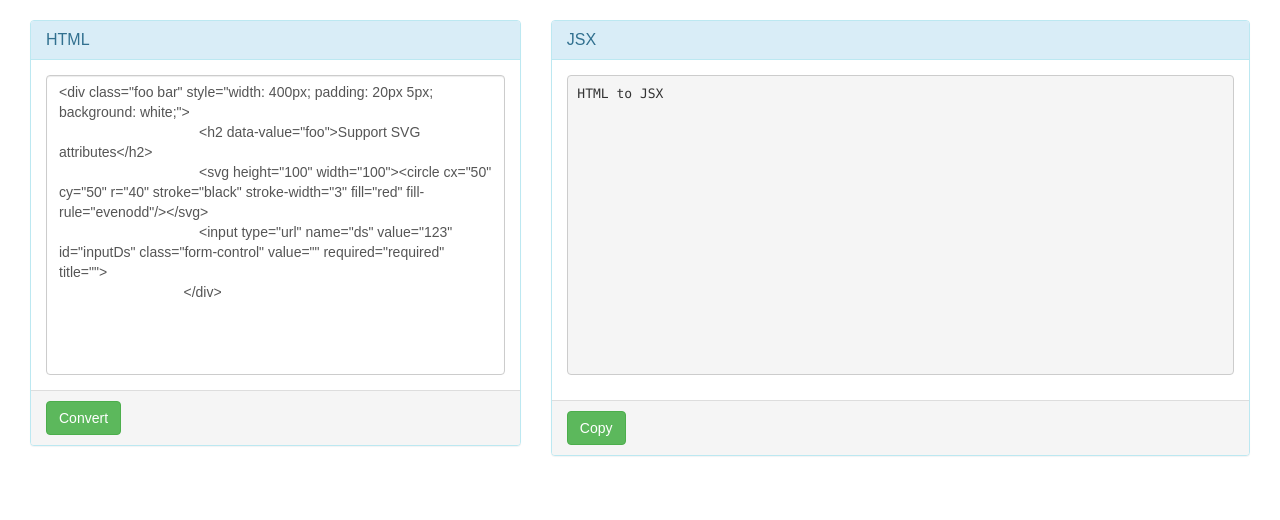
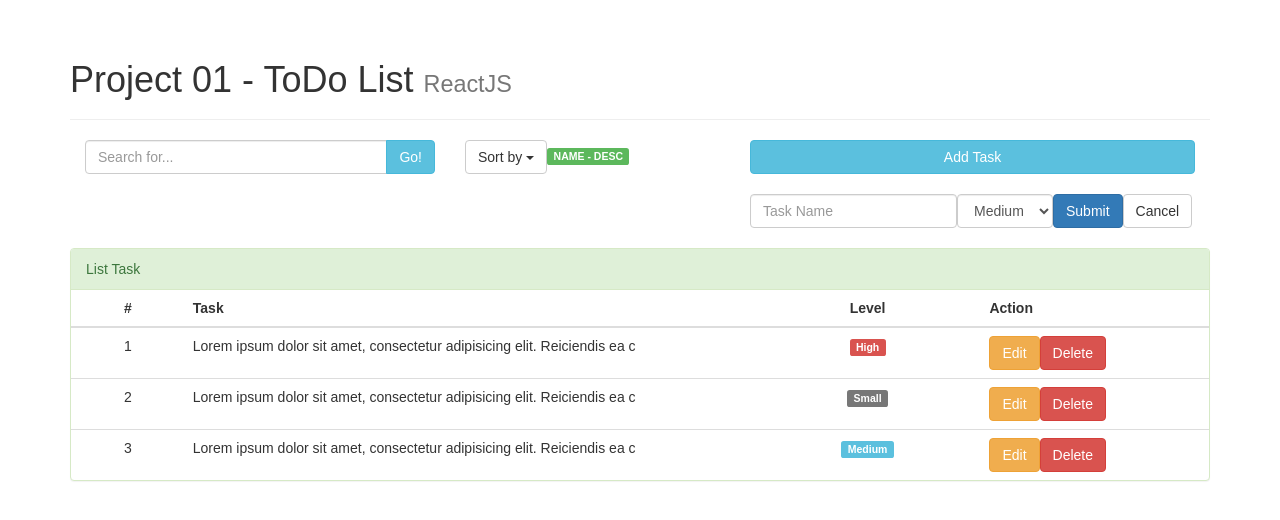
Before and after one commit to dctien/Todolist, a React (Create React App) app: page / in a window 1280 px wide. Shown: the top 520 px of the page. Built offline with nearby package versions, Linux system fonts and the light colour scheme.

Commit message:
edit html todolist

```diff
--- a/public/index.html
+++ b/public/index.html
@@ -26,13 +26,10 @@
 </head>
 
 <body>
-    <noscript>
-        You need to enable JavaScript to run this app.
-    </noscript>
+  <div class="container" id="root">
+	</div>
 
-    <div class="container-fluid">
-        <div id="root"></div>
-    </div>
+
 	<!--
 		This HTML file is a template.
 		If you open it directly in the browser, you will see an empty page.
@@ -43,13 +40,10 @@
 		To begin the development, run `npm start` or `yarn start`.
 		To create a production bundle, use `npm run build` or `yarn build`.
 	-->
-    <script src="%PUBLIC_URL%/js/jquery.min.js"></script>
+	<!-- jQuery (necessary for Bootstrap's JavaScript plugins) -->
+	<script src="js/jquery.min.js"></script>
 	<!-- Include all compiled plugins (below), or include individual files as needed -->
-    <script src="%PUBLIC_URL%/js/bootstrap.min.js"></script>
-    <script src="%PUBLIC_URL%/js/clipboard.min.js"></script>
-    <script type="text/javasript">
-      var clipboard = new Clipboard('button.clipboard');
-    </script>
+	<script src="js/bootstrap.min.js"></script>
 
 </body>
 
--- a/src/App.js
+++ b/src/App.js
@@ -1,91 +1,116 @@
-import React, { Component } from 'react';
-import {CopyToClipboard} from 'react-copy-to-clipboard';
+import React, { Component } from 'react'
 
-const HTMLtoJSX = require('@tsuyoshiwada/htmltojsx');
-
-class App extends Component {
-    constructor(props) {
-        super(props);
-
-        this.state = {
-            input   :
-	            `<div class="foo bar" style="width: 400px; padding: 20px 5px; background: white;">
-				    <h2 data-value="foo">Support SVG attributes</h2>
-				    <svg height="100" width="100"><circle cx="50" cy="50" r="40" stroke="black" stroke-width="3" fill="red" fill-rule="evenodd"/></svg>
-				    <input type="url" name="ds" value="123" id="inputDs" class="form-control" value="" required="required" title="">
-				</div>`
-			,
-        	output  : 'HTML to JSX',
-        	value: '',
-    		copied: false
-
-        };
-
-        this.handleChange = this.handleChange.bind(this);
-        this.handleConvert = this.handleConvert.bind(this);
-    }
-
-    handleConvert(){
-    	const converter = new HTMLtoJSX({
-	  		createClass: false, // default `true`
-	  		indent: '  ',       // default `'  '`
-		});
-
-    	this.setState({
-			output: converter.convert(this.state.input)
-		});
-    }
-
-    handleChange(event) {
-        const target = event.target;    // input selectbox
-        const value  = target.type === 'checkbox' ? target.checked : target.value;
-        const name   = target.name;
-
-        this.setState({
-            [name]: value
-        });
-    }
-
+export default class App extends Component {
 	render() {
-    	let {input, output} = this.state;
-    	let style = (this.state.copied === true) ? { 'background-color': '#EFF7B3'} : null;
 		return (
-
-
 			<div className="row">
-                <div className="col-xs-5 col-sm-5 col-md-5 col-lg-5">
-	                <div className="panel panel-info">
-	                    <div className="panel-heading">
-	                        <h3 className="panel-title">HTML</h3>
+				{/* TITLE : START */}
+				<div className="page-header">
+				<h1>Project 01 - ToDo List <small>ReactJS</small></h1>
 				</div>
-	                    <div className="panel-body">
-	                        <textarea value={input} onChange={this.handleChange} name="input" id="input" className="form-control" rows="3" required="required"></textarea>
-	                    </div>
-						<div className="panel-footer">
-							<button onClick={this.handleConvert} type="button" className="btn btn-success">Convert</button>
+				{/* TITLE : END */}
+				{/* CONTROL (SEARCH + SORT + ADD) : START */}
+				<div className="row">
+				{/* SEARCH : START */}
+				<div className="col-xs-4 col-sm-4 col-md-4 col-lg-4">
+				<div className="input-group">
+					<input type="text" className="form-control" ref="search" placeholder="Search for..." />
+					<span className="input-group-btn">
+					<button className="btn btn-info" type="button">Go!</button>
+					</span>
 				</div>
 				</div>
-	            </div>
-
-	            <div className="col-xs-7 col-sm-7 col-md-7 col-lg-7">
-	                <div className="panel panel-info">
-	                    <div className="panel-heading">
-	                        <h3 className="panel-title">JSX</h3>
-	                    </div>
-	                    <div className="panel-body">
-	                        <pre style={style}>{output}</pre>
-	                    </div>
-	                    <div className="panel-footer">
-	                    	<CopyToClipboard text={this.state.output}
-					          onCopy={() => this.setState({copied: true})}>
-					          <button  type="button" className="btn btn-success">Copy</button>
-					        </CopyToClipboard>
+				{/* SEARCH : END */}
+				{/* SORT : START */}
+				<div className="col-xs-3 col-sm-3 col-md-3 col-lg-3">
+				<div className="dropdown">
+					<button className="btn btn-default dropdown-toggle" type="button" id="dropdownMenu1" data-toggle="dropdown" aria-haspopup="true" aria-expanded="true">
+					Sort by <span className="caret" />
+					</button>
+					<ul className="dropdown-menu" aria-labelledby="dropdownMenu1">
+					<li><a role="button">Name ASC</a></li>
+					<li><a role="button">Name DESC</a></li>
+					<li role="separator" className="divider" />
+					<li><a role="button">Level ASC</a></li>
+					<li><a role="button">Level DESC</a></li>
+					</ul>
+					<span className="label label-success label-medium">NAME - DESC</span>
 				</div>
 				</div>
+				{/* SORT : END */}
+				{/* ADD : START */}
+				<div className="col-xs-5 col-sm-5 col-md-5 col-lg-5">
+				<button type="button" className="btn btn-info btn-block">Add Task</button>
+				</div>
+				{/* ADD : END */}
+				</div>
+				{/* CONTROL (SEARCH + SORT + ADD) : END */}
+				{/* FORM : START */}
+				<div className="row">
+					<div className="col-md-offset-7 col-md-5">
+					<form action method="POST" className="form-inline">
+						<div className="form-group">
+						<label className="sr-only" htmlFor>label</label>
+						<input type="text" className="form-control" placeholder="Task Name" ref="task_name" />
+						</div>
+						<div className="form-group">
+						<label className="sr-only" htmlFor>label</label>
+						<select name="ds" id="inputDs" className="form-control" required="required" ref="task_level">
+							Small
+							<option value={1}>Medium</option>
+							<option value={2}>High</option>
+						</select>
+						</div>
+						<button type="button" className="btn btn-primary">Submit</button>
+						<button type="button" className="btn btn-default">Cancel</button>
+					</form>
 					</div>
 				</div>
-        );
+				{/* FORM : END */}
+				{/* LIST : START */}
+				<div className="panel panel-success">
+					<div className="panel-heading">List Task</div>
+					<table className="table table-hover ">
+					<thead>
+						<tr>
+						<th style={{width: '10%'}} className="text-center">#</th>
+						<th>Task</th>
+						<th style={{width: '20%'}} className="text-center">Level</th>
+						<th style={{width: '20%'}}>Action</th>
+						</tr>
+					</thead>
+					<tbody>
+						<tr>
+						<td className="text-center">1</td>
+						<td>Lorem ipsum dolor sit amet, consectetur adipisicing elit. Reiciendis ea c</td>
+						<td className="text-center"><span className="label label-danger">High</span></td>
+						<td>
+							<button type="button" className="btn btn-warning">Edit</button>
+							<button type="button" className="btn btn-danger">Delete</button>
+						</td>
+						</tr>
+						<tr>
+						<td className="text-center">2</td>
+						<td>Lorem ipsum dolor sit amet, consectetur adipisicing elit. Reiciendis ea c</td>
+						<td className="text-center"><span className="label label-default">Small</span></td>
+						<td>
+							<button type="button" className="btn btn-warning">Edit</button>
+							<button type="button" className="btn btn-danger">Delete</button>
+						</td>
+						</tr>
+						<tr>
+						<td className="text-center">3</td>
+						<td>Lorem ipsum dolor sit amet, consectetur adipisicing elit. Reiciendis ea c</td>
+						<td className="text-center"><span className="label label-info">Medium</span></td>
+						<td>
+							<button type="button" className="btn btn-warning">Edit</button>
+							<button type="button" className="btn btn-danger">Delete</button>
+						</td>
+						</tr>
+					</tbody>
+					</table>
+				</div>
+			</div>
+		)
 	}
 }
-
-export default App;
```
Also changed, not shown: 2 other files (tests, documents, lock files or other folders). Lines whose indentation alone changed are shown as unchanged.
